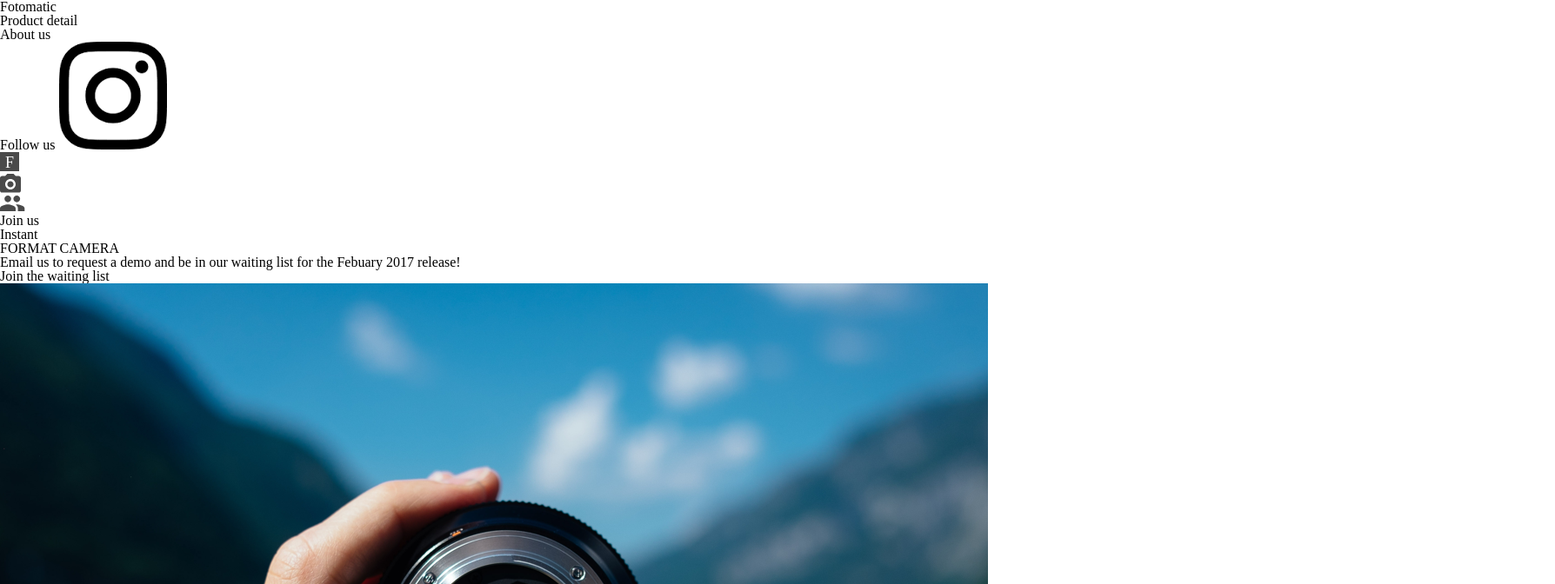
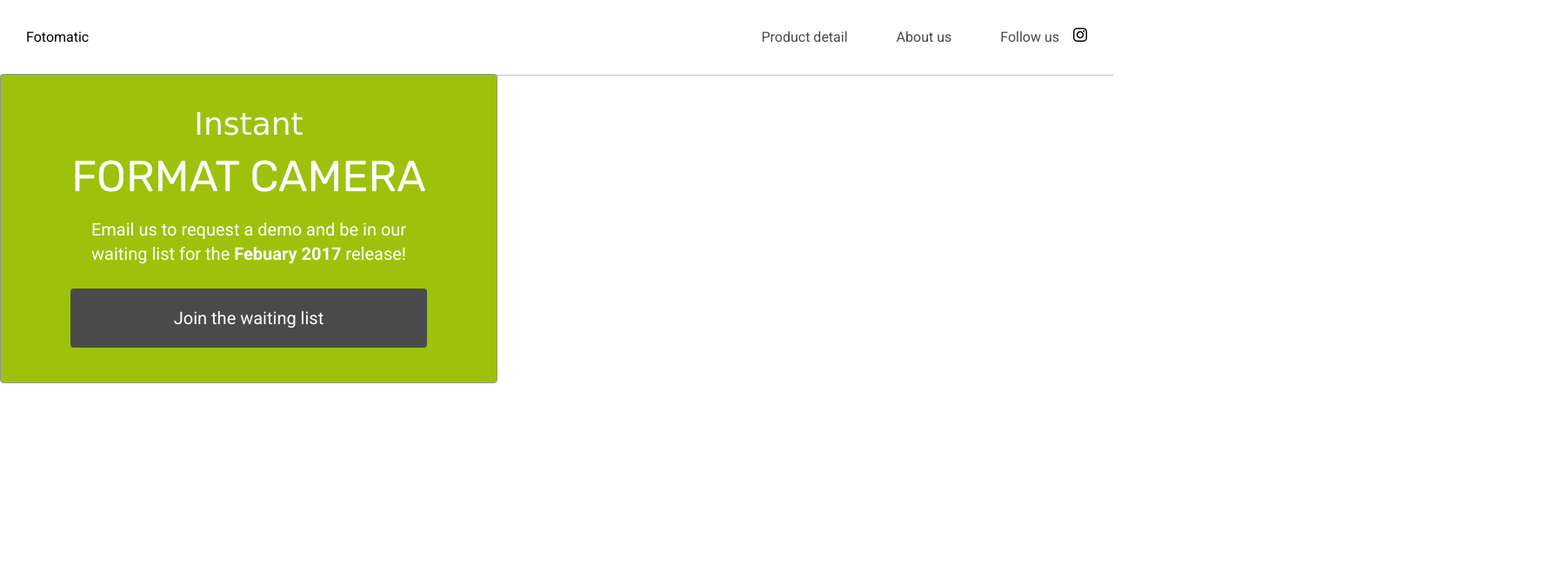
Before and after one commit to chuneycu2/Fotomatic, a plain HTML site: page index.html in a window 1280 px wide. Shown: the top 672 px of the page at 87% size, 1788 px wide, since content can reach past the window. Drawn offline with Linux system fonts and the light colour scheme; files whose address does not match are found by name; a web font is replaced by a local one.

Commit message:
header and main banner debugged

```diff
--- a/index.html
+++ b/index.html
@@ -5,13 +5,14 @@
   <link href="https://fonts.googleapis.com/css?family=Rubik" rel="stylesheet">
   <link href="https://fonts.googleapis.com/css?family=Roboto:300,400,600,700" rel="stylesheet">
   <link rel="stylesheet" href="./resources/css/reset.css">
+  <link rel="stylesheet" href="./resources/css/style.css">
   <meta charset="UTF-8">
 </head>
 <body>
   <!-- Header -->
   <header>
     <div class="content">
-      <a href="index.html" class="desktop logo">Fotomatic</a>
+      <a href="index.html" class="logo">Fotomatic</a>
       <nav class="desktop">
         <ul>
           <li><a href="#">Product detail</a></li>
```
